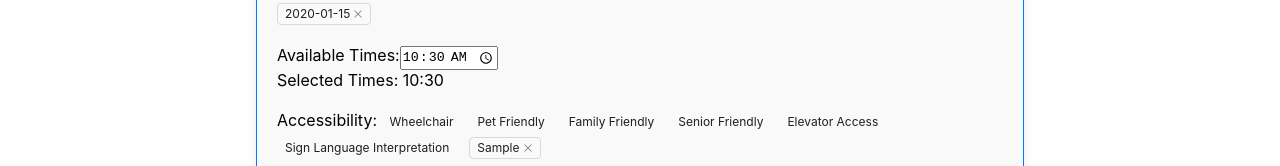
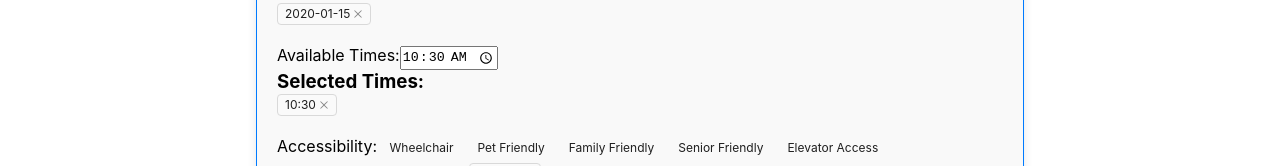
Before and after one commit to yasminesadat/Tripal, a React (Create React App) app in the folder frontend/: page /create-itinerary in a window 1280 px wide. Both pictures are taken after typing "Sample", "Sample", "2020-01-15", "10:30", "Sample", "Sample" into the empty fields and a click on the button "Add". Shown: the part 567-733 px from the top of the page. Built offline with nearby package versions, Linux system fonts and the light colour scheme; no server answers.

Commit message:
being able to delete time

```diff
--- a/frontend/src/components/tourguide/ItineraryForm.js
+++ b/frontend/src/components/tourguide/ItineraryForm.js
@@ -27,6 +27,7 @@ const ItinerariesForm = () => {
 
     // State to hold selected activities in case of openeing the modal again
     const [selectedActivities, setSelectedActivities] = useState([]);
+    const [selectedTime, setSelectedTime] = useState('');
 
     const handleSelectActivities = (activities) => {
         setSelectedActivities(activities); // Update selected activities
@@ -57,8 +58,11 @@ const ItinerariesForm = () => {
     };
 
     const handleTimeChange = (e) => {
-        if (!itinerary.availableTime.includes(e.target.value))
-            handleArrayChange('availableTime', e.target.value);
+        const newTime = e.target.value;
+        if (!itinerary.availableTime.includes(newTime)) {
+            handleArrayChange('availableTime', newTime);
+            setSelectedTime('');
+        }
     };
 
     const handleTagChange = (tag, checked) => {
@@ -93,7 +97,14 @@ const ItinerariesForm = () => {
     const removeDate = (date) => {
         setItinerary(prev => ({
             ...prev,
-            availableDates: prev.availableDates.filter(d => d !== date) // Remove the date
+            availableDates: prev.availableDates.filter(d => d !== date)
+        }));
+    };
+
+    const removeTime = (time) => {
+        setItinerary(prev => ({
+            ...prev,
+            availableTime: prev.availableTime.filter(t => t !== time)
         }));
     };
     const handleSubmit = async (e) => {
@@ -208,7 +219,16 @@ const ItinerariesForm = () => {
                     />
                 </label>
                 <div>
-                    Selected Times: {itinerary.availableTime.join(', ')}
+                    <h3>Selected Times:</h3>
+                    {itinerary.availableTime.length > 0 ? (
+                        itinerary.availableTime.map(time => (
+                            <Tag key={time} closable onClose={() => removeTime(time)}>
+                                {time}
+                            </Tag>
+                        ))
+                    ) : (
+                        <p>No times selected.</p>
+                    )}
                 </div>
                 <br />
                 <div>
```
